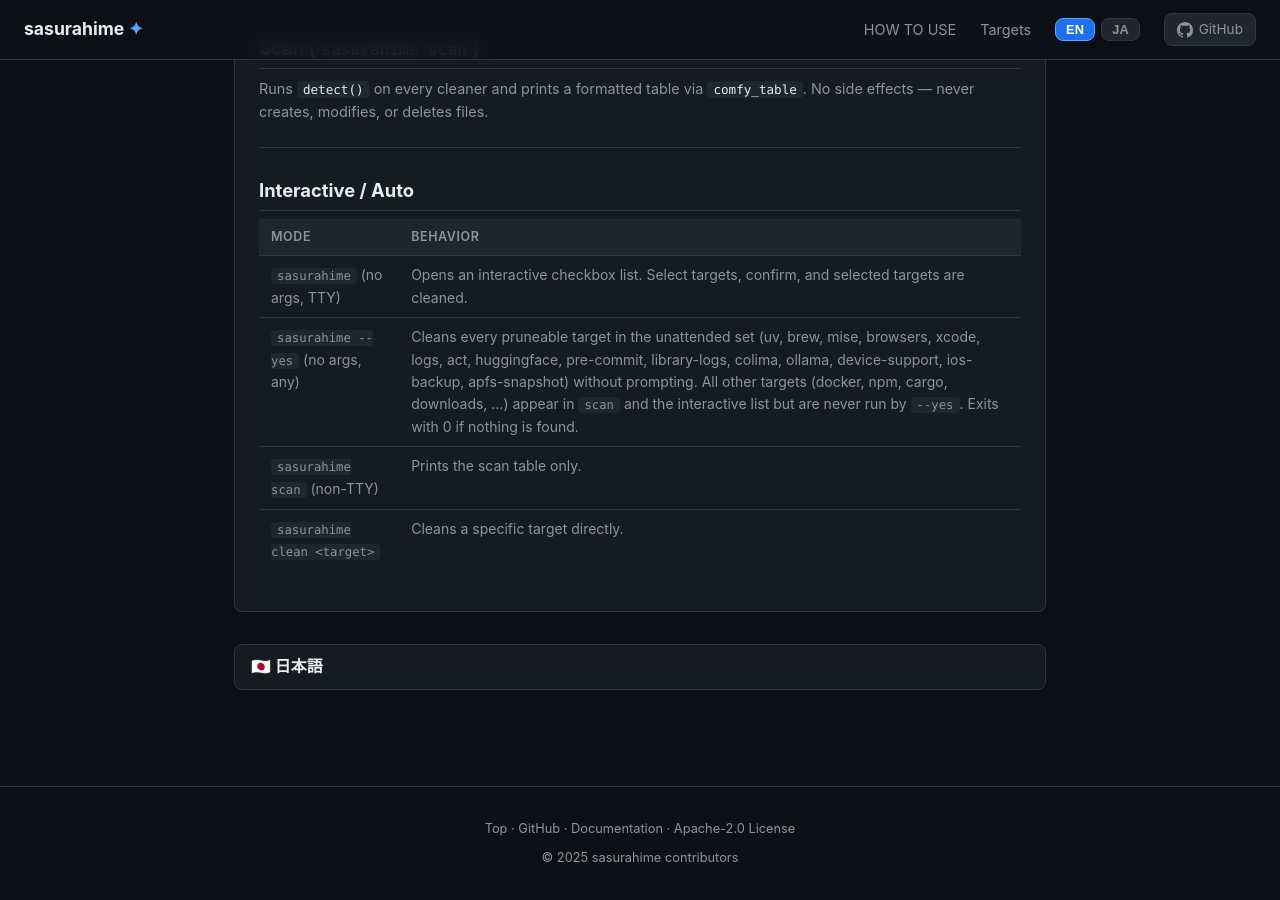
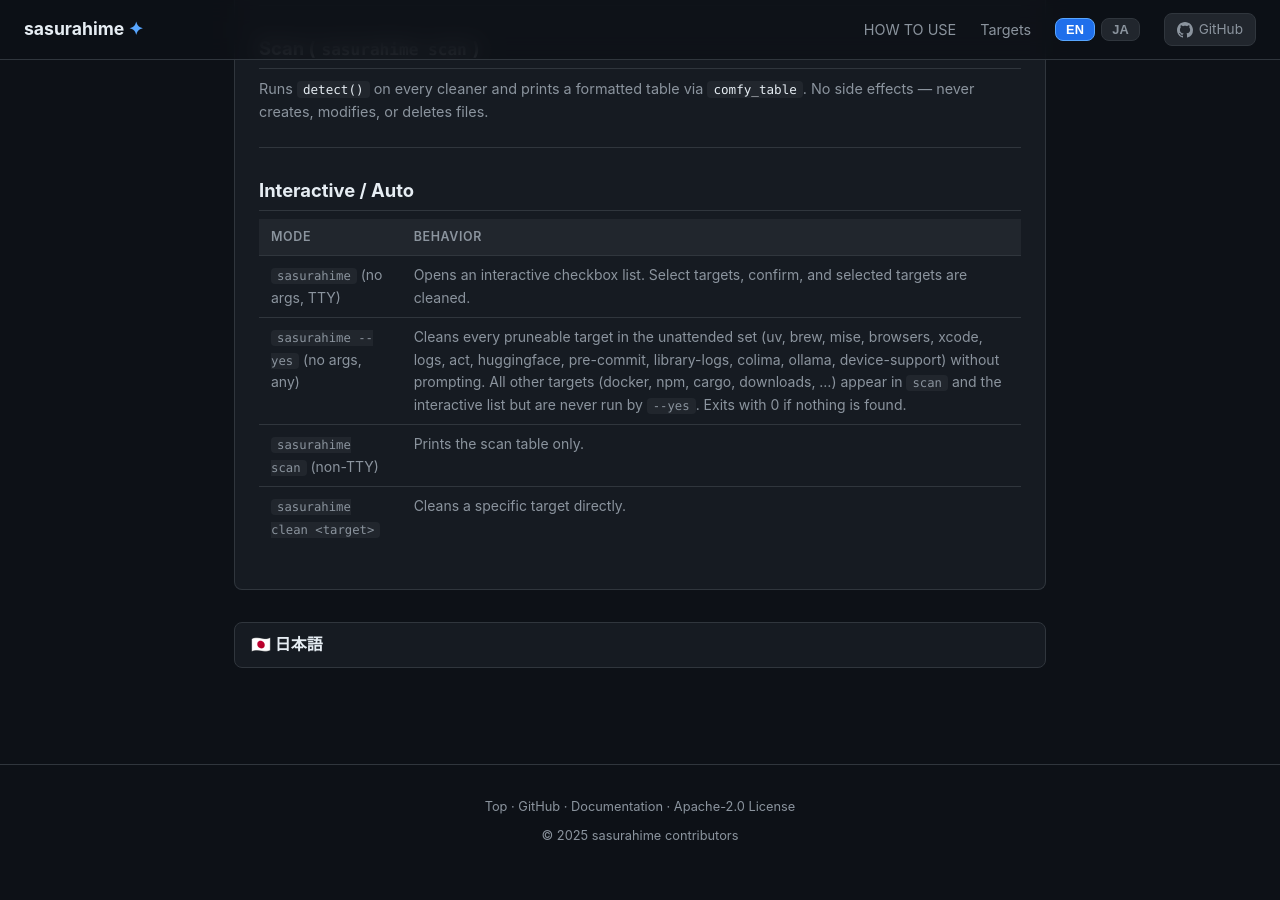
Before and after one commit to armaniacs/sasurahime, a Jekyll site: the page built from docs/SUPPORTED.md, in a window 1280 px wide and 900 px high, scrolled down 31435 px. Built offline with Jekyll 4.4.1, drawn with Linux system fonts in a browser that asks for light colours; after the commit the page ends 32313 px from its top, so only the background shows below that.

Commit message:
docs: --yes の無人実行対象から ios-backup と apfs-snapshot を外す

```diff
--- a/docs/SUPPORTED.md
+++ b/docs/SUPPORTED.md
@@ -1488,7 +1488,7 @@
 | Mode | Behavior |
 |------|----------|
 | `sasurahime` (no args, TTY) | Opens an interactive checkbox list. Select targets, confirm, and selected targets are cleaned. |
-| `sasurahime --yes` (no args, any) | Cleans every pruneable target in the unattended set (uv, brew, mise, browsers, xcode, logs, act, huggingface, pre-commit, library-logs, colima, ollama, device-support, ios-backup, apfs-snapshot) without prompting. All other targets (docker, npm, cargo, downloads, ...) appear in `scan` and the interactive list but are never run by `--yes`. Exits with 0 if nothing is found. |
+| `sasurahime --yes` (no args, any) | Cleans every pruneable target in the unattended set (uv, brew, mise, browsers, xcode, logs, act, huggingface, pre-commit, library-logs, colima, ollama, device-support) without prompting. All other targets (docker, npm, cargo, downloads, ...) appear in `scan` and the interactive list but are never run by `--yes`. Exits with 0 if nothing is found. |
 | `sasurahime scan` (non-TTY) | Prints the scan table only. |
 | `sasurahime clean <target>` | Cleans a specific target directly. |
 
@@ -2825,7 +2825,7 @@
 | モード | 動作 |
 |--------|------|
 | `sasurahime`（引数なし、TTY） | インタラクティブなチェックボックスリストを起動します。ターゲットを選択して確認すると、選択したターゲットがクリーンされます。 |
-| `sasurahime --yes`（引数なし、任意） | 無人実行の対象 (uv, brew, mise, browsers, xcode, logs, act, huggingface, pre-commit, library-logs, colima, ollama, device-support, ios-backup, apfs-snapshot) のうち pruneable なものを確認なしで削除します。それ以外のターゲット (docker, npm, cargo, downloads など) は `scan` と対話リストには表示されますが、`--yes` では実行されません。何も見つからなければ 0 で終了します。 |
+| `sasurahime --yes`（引数なし、任意） | 無人実行の対象 (uv, brew, mise, browsers, xcode, logs, act, huggingface, pre-commit, library-logs, colima, ollama, device-support) のうち pruneable なものを確認なしで削除します。それ以外のターゲット (docker, npm, cargo, downloads など) は `scan` と対話リストには表示されますが、`--yes` では実行されません。何も見つからなければ 0 で終了します。 |
 | `sasurahime scan`（非 TTY） | スキャン結果の一覧のみを表示します。 |
 | `sasurahime clean <target>` | 特定のターゲットを直接クリーンします。 |
 
```
